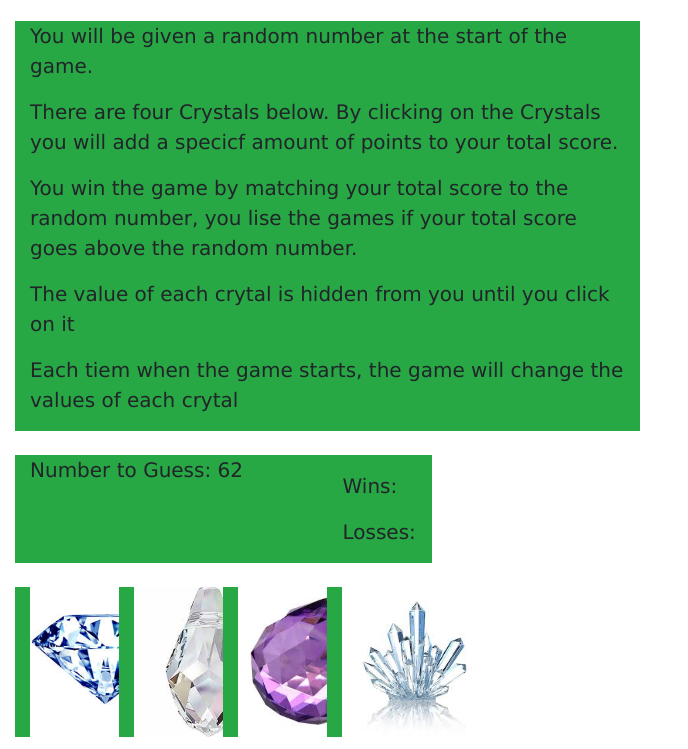
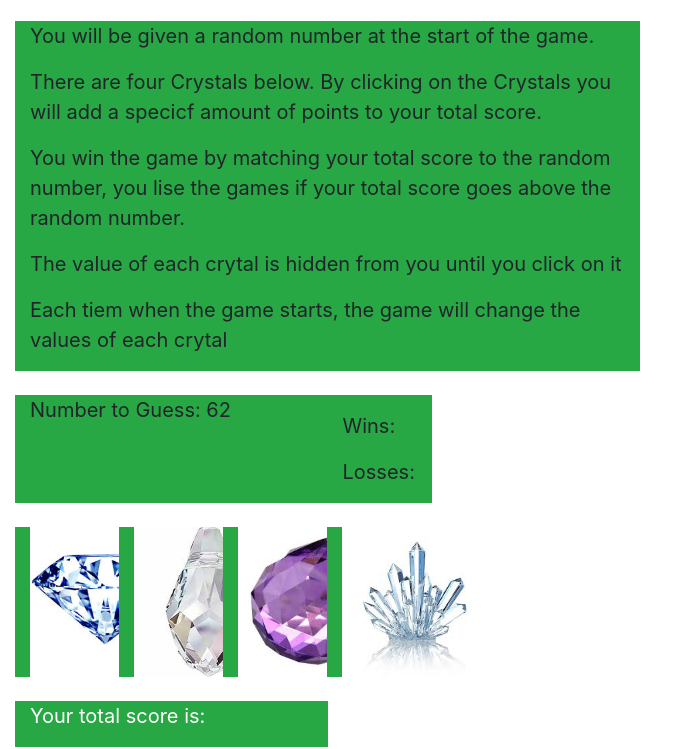
Before and after one commit to Simmigon-flagg/unit-4-game, a plain HTML site: page index.html in a window 1280 px wide. Shown: the part 75-824 px from the top of the page, without its empty margins (0-688 px from the left). Drawn offline with nearby package versions, Linux system fonts and the light colour scheme.

Commit message:
change font

```diff
--- a/assets/css/style.css
+++ b/assets/css/style.css
@@ -4,7 +4,7 @@
     }
 
     p {
-        font-family: verdana;
+
         font-size: 20px;
     }
     .score{
```
